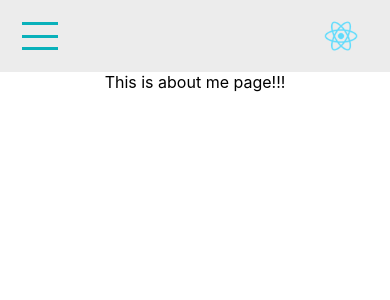
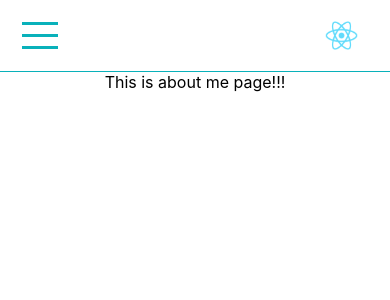
Before and after one commit to aretka/personal_website, a React app: page / in a window 390 px wide. Shown: the top 300 px of the page. Built offline with nearby package versions, Linux system fonts and the light colour scheme.

Commit message:
Modify responsive styling

```diff
--- a/src/components/Navigation/SideDrawer/DrawerToggle/DrawerToggle.module.css
+++ b/src/components/Navigation/SideDrawer/DrawerToggle/DrawerToggle.module.css
@@ -16,7 +16,7 @@
     background-color: #09B1BA;
 }
 
-@media (min-width: 600px) {
+@media (min-width: 700px) {
     .DrawerToggle {
         display: none;
     }
--- a/src/components/Navigation/SideDrawer/SideDrawer.module.css
+++ b/src/components/Navigation/SideDrawer/SideDrawer.module.css
@@ -12,7 +12,7 @@
     transition: transform 0.3s ease-out;
 }
 
-@media (min-width: 600px) {
+@media (min-width: 700px) {
     .SideDrawer {
         display: none;
     }
--- a/src/components/Navigation/Toolbar/Toolbar.module.css
+++ b/src/components/Navigation/Toolbar/Toolbar.module.css
@@ -9,6 +9,8 @@
     padding: 0 20px;
     box-sizing: border-box;
     z-index: 90;
+    background-color: white;
+    border-bottom: 1px solid #09B1BA;
 }
 
 .Logo {
@@ -20,12 +22,11 @@
     margin-left: -42px;
 }
 
-@media (max-width: 599px) {
+@media (max-width: 699px) {
     .DesktopOnly {
         display: none;
     }
     .Toolbar {
-        background-color: rgb(236, 236, 236);
         justify-content: space-between;
     }
 }
```
